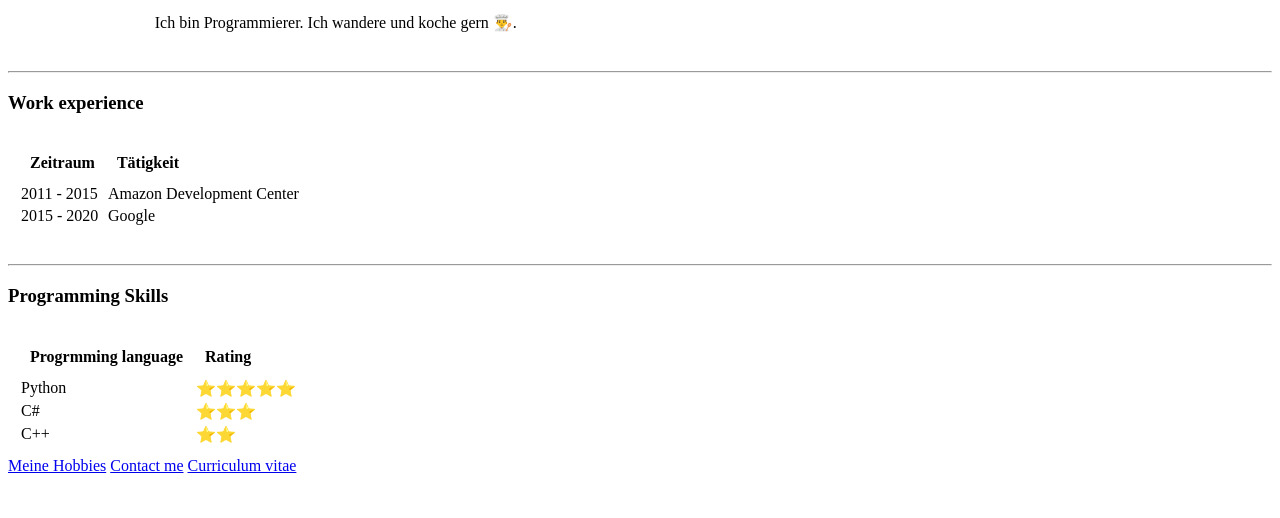
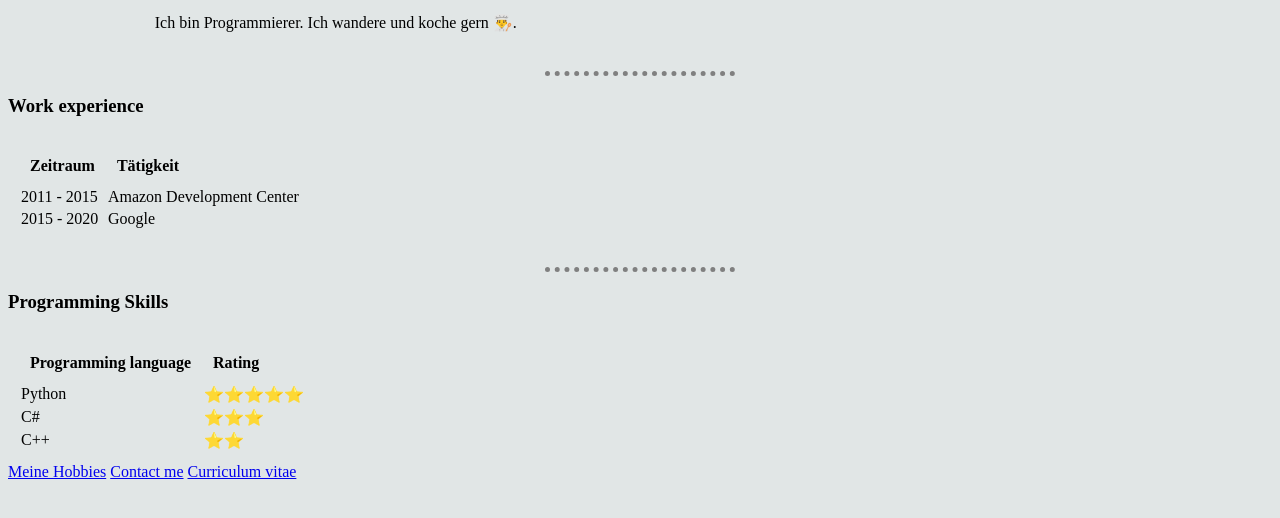
Before and after one commit to FrankLoleit/webStuff, a plain HTML site: page index.html in a window 1280 px wide. Shown: the part 140-658 px from the top of the page. Drawn offline with Linux system fonts and the light colour scheme.

Commit message:
CSS updated

```diff
--- a/index.html
+++ b/index.html
@@ -59,7 +59,7 @@
 <table spacing="20">
     <thead>
         <tr>
-            <th>Progrmming language</th>
+            <th>Programming language</th>
             <th>Rating</th>
         </tr>
     </thead>
--- a/myStyle.css
+++ b/myStyle.css
@@ -3,3 +3,21 @@ table, th, th{
     text-align: left;
 
 }
+
+body {
+    background-color: rgb(225, 230, 230);
+}
+
+hr{
+    border-color: grey;
+    border-width: 5px;
+    border-style: none;
+    border-top-style: dotted;
+
+    width: 15%;
+
+}
+
+img{
+
+}
```
